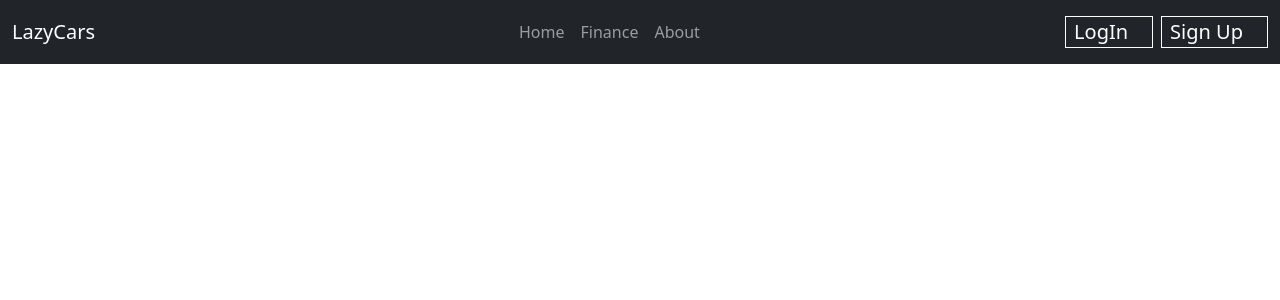
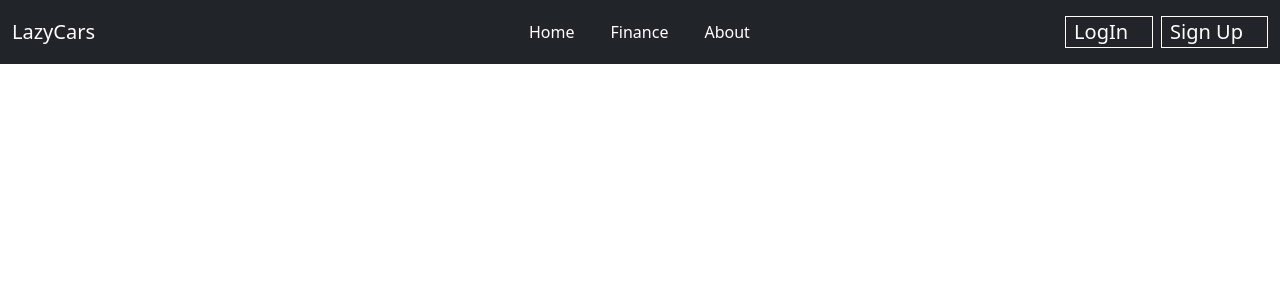
Before and after one commit to Dre-Mylove/Group6, a Vue app: page / in a window 1280 px wide. Shown: the top 300 px of the page. Built offline with nearby package versions, Linux system fonts and the light colour scheme.

Commit message:
Used navbar component in app.vue

```diff
--- a/src/App.vue
+++ b/src/App.vue
@@ -1,45 +1,6 @@
 <template>
   <!-- The navbar is rendered once and stays on top of the page -->
-  <nav class="navbar navbar-expand-lg navbar-dark bg-dark">
-    <div class="container-fluid">
-      <a class="navbar-brand" href="#">LazyCars</a>
-      <div class="mx-auto" style="width: 400px"></div>
-      <button
-        class="navbar-toggler"
-        type="button"
-        data-toggle="collapse"
-        data-target="#navbarSupportedContent"
-        aria-controls="navbarSupportedContent"
-        aria-expanded="false"
-        aria-label="Toggle navigation"
-      >
-        <span class="navbar-toggler-icon"></span>
-      </button>
-      <div class="collapse navbar-collapse" id="navbarSupportedContent">
-        <ul class="navbar-nav">
-          <li class="nav-item">
-            <router-link to="/home" class="nav-link">Home</router-link>
-          </li>
-          <li class="nav-item">
-            <router-link to="" class="nav-link">Finance</router-link>
-          </li>
-          <li class="nav-item">
-            <router-link to="/about" class="nav-link">About</router-link>
-          </li>
-        </ul>
-      </div>
-      <span class="border border-white px-2 m-2">
-        <router-link to="/login" class="nav-link">
-          <a class="navbar-brand rounded-cirlce" href="#">LogIn</a>
-        </router-link>
-      </span>
-      <span class="border border-white px-2">
-        <router-link to="/" class="nav-link">
-        <a class="navbar-brand" href="#">Sign Up</a>
-      </router-link>
-      </span>
-    </div>
-  </nav>
+  <NavBar/>
   <router-view />
   <!-- This is where different routes get injected to file-->
 
@@ -48,12 +9,14 @@
 <script>
 import SignIn from "./components/SignIn.vue";
 import CarCards from "./components/CarCards.vue";
+import NavBar from "./components/NavBar.vue"
 
 export default {
   name: "App",
   components: {
     SignIn,
     CarCards,
+    NavBar,
   },
 };
 </script>
--- a/src/components/NavBar.vue
+++ b/src/components/NavBar.vue
@@ -2,6 +2,7 @@
   <nav class="navbar navbar-expand-lg navbar-dark bg-dark">
     <div class="container-fluid">
       <a class="navbar-brand" href="#">LazyCars</a>
+      <div class="mx-auto" style="width: 400px"></div>
       <button
         class="navbar-toggler"
         type="button"
@@ -10,30 +11,32 @@
         aria-controls="navbarSupportedContent"
         aria-expanded="false"
         aria-label="Toggle navigation"
-      ></button>
-      <div class="mx-auto" style="width: 400px"></div>
-      <div class="collapse navbar-collapse" id="navbarScroll">
-        <div class="collapse navbar-collapse" id="navbarSupportedContent1">
+      >
+        <span class="navbar-toggler-icon"></span>
+      </button>
+      <div class="collapse navbar-collapse" id="navbarSupportedContent">
         <ul class="navbar-nav">
           <li class="nav-item">
-              <router-link to="/HomeView" class="nav-link">Home</router-link>
+            <router-link to="/home" class="nav-link">Home</router-link>
           </li>
           <li class="nav-item">
-              <router-link to="/" class="nav-link">Finance</router-link>
+            <router-link to="" class="nav-link">Finance</router-link>
           </li>
           <li class="nav-item">
             <router-link to="/about" class="nav-link">About</router-link>
           </li>
         </ul>
       </div>
-        <router-view />
       <span class="border border-white px-2 m-2">
+        <router-link to="/login" class="nav-link">
           <a class="navbar-brand rounded-cirlce" href="#">LogIn</a>
+        </router-link>
       </span>
       <span class="border border-white px-2">
+        <router-link to="/" class="nav-link">
         <a class="navbar-brand" href="#">Sign Up</a>
+      </router-link>
       </span>
-      </div>
     </div>
   </nav>
 
@@ -50,7 +53,7 @@ export default {
 </script>
 
 <!-- Add "scoped" attribute to limit CSS to this component only -->
-<style>
+<style scoped>
 h3 {
   margin: 40px 0 0;
 }
```
Lines whose indentation alone changed are shown as unchanged.
